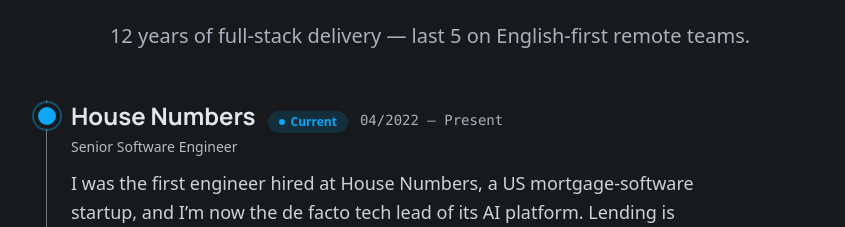
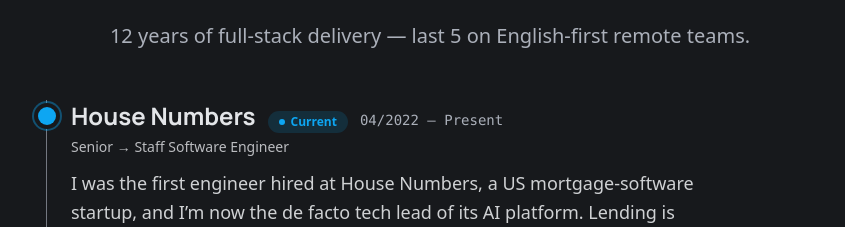
Before and after one commit to atreib/portfolio, a Next.js app: page / in a window 1280 px wide. Shown: the part 2340-2567 px from the top of the page, without its empty margins (210-1055 px from the left). Built offline with nearby package versions, Linux system fonts and the light colour scheme.

Commit message:
feat: show the staff step in the house numbers title
André now holds a staff position at House Numbers. The About
opens with "staff software engineer", so the Experience title
shows the same step, in the arrow style of the older roles.

```diff
--- a/src/app/_components/experience-data.ts
+++ b/src/app/_components/experience-data.ts
@@ -33,7 +33,7 @@
 
 export const featuredRole: FeaturedRole = {
   company: "House Numbers",
-  title: "Senior Software Engineer",
+  title: "Senior → Staff Software Engineer",
   period: "04/2022 — Present",
   lead: "I was the first engineer hired at House Numbers, a US mortgage-software startup, and I’m now the de facto tech lead of its AI platform. Lending is regulated and a wrong answer is costly, so I build LLM systems where code holds the facts, the model reasons over them, and every step is measured.",
   caseStudies: [
```
